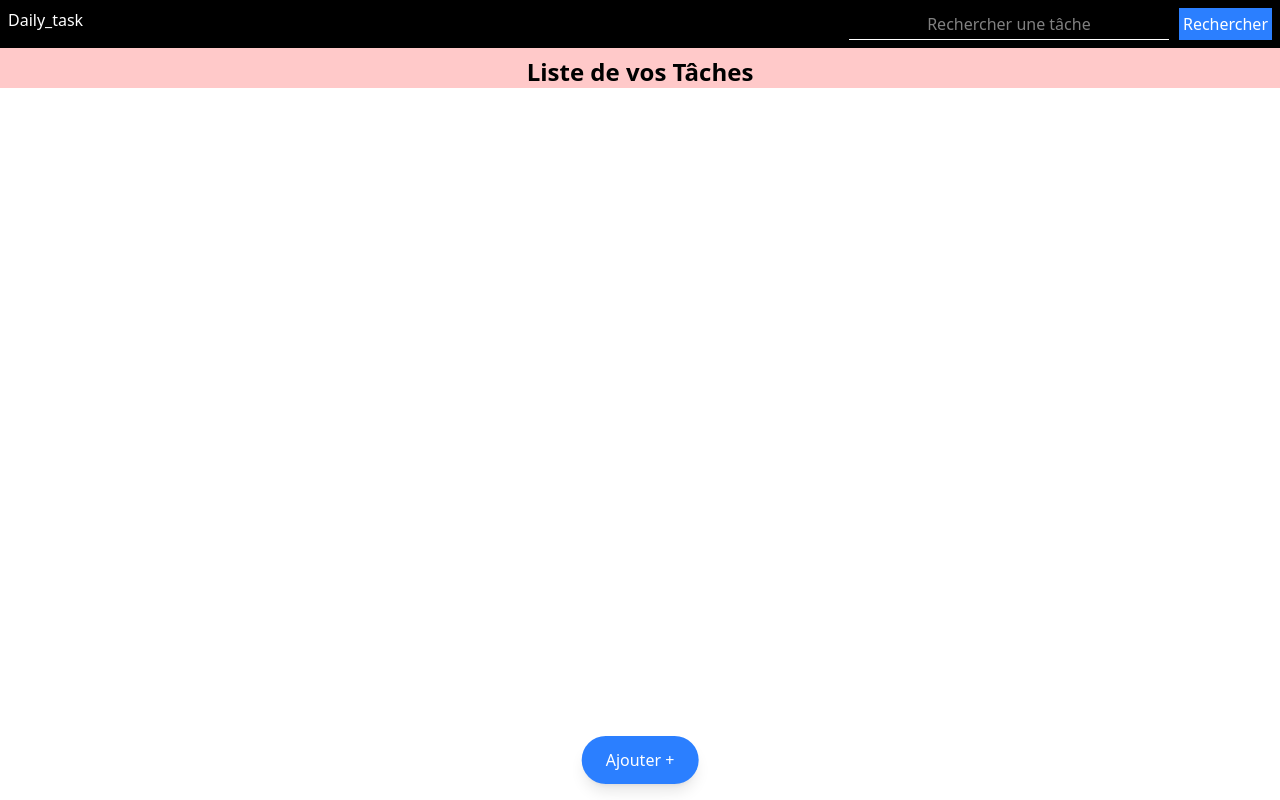
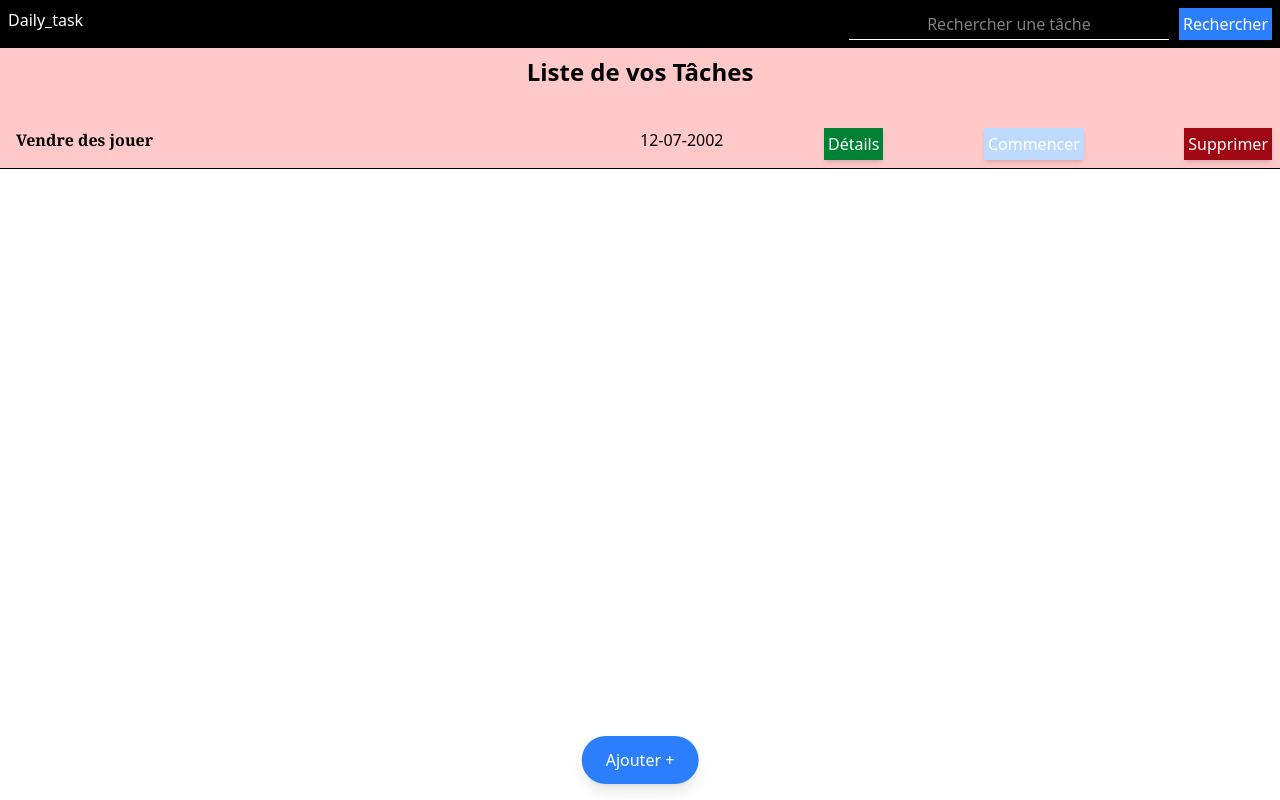
Before and after one commit to Labe224/Todo, a Vue app: page / in a window 1280 px wide. Built offline with nearby package versions, Linux system fonts and the light colour scheme.

Commit message:
version sans backend

```diff
--- a/src/App.vue
+++ b/src/App.vue
@@ -1,6 +1,6 @@
 <template>
     <Header :tache="taches" @reach="rechercher"></Header>
-    <Body :tache="tabfilter" @supp="supprimer" @ajout="envoie"></Body>
+    <Body :tache="tabfilter" @supp="deleteItems" @ajout="addItems"></Body>
   </template>
 
   <script setup>
@@ -8,11 +8,26 @@
   import Body from './components/body.vue'
   import { ref } from 'vue'
 
-  const taches = ref([])  // Liste des tâches initiale
+  const taches=ref([{
+   'id':0,
+  'nom':'Vendre des jouer',
+  'duree':12,
+  "debut":'12-07-2002',
+  'categorie':'Important',
+  'description':''
+}])   // Liste des tâches initiale
+
+  taches.value=JSON.parse(localStorage.getItem("taches")) || taches.value
+  const tache=JSON.parse(localStorage.getItem('taches')) || [...taches.value]
+  console.log(tache)
+
   const tabfilter = ref([])  // Liste des tâches filtrées
 
+  tabfilter.value=JSON.parse(localStorage.getItem("taches"))
+
+
   // Récupérer les données de l'API
-  async function recupere() {
+ /* async function recupere() {
       const reponse = await fetch('http://127.0.0.1:8000/')
       if (reponse.ok === true) {
           const data = await reponse.json()
@@ -23,10 +38,23 @@
       }
   }
 
-  recupere()
+  recupere()*/
+  tabfilter.value =  [... taches.value]
+  // fonction qui permet d'ajouter sans passer par l'API
+
+  function addItems(objet){
+    const id=taches.value.length
+    objet.id=id
+    taches.value.push(objet)
+    localStorage.setItem("taches",JSON.stringify(taches.value))
+    tabfilter.value = JSON.parse(localStorage.getItem("taches"))
+
+
+  }
+
 
   // Envoi de données à l'API
-  async function envoie(objet) {
+ /* async function envoie(objet) {
 
       console.log(objet)
 
@@ -51,9 +79,17 @@
       } catch (error) {
           console.error(error.message);
       }
+  }*/
+
+  // supprimer taches
+  function deleteItems(tache){
+    tabfilter.value.pop(tache)
+    taches.value.pop(tache)
+    localStorage.setItem("taches",JSON.stringify(taches.value))
+
   }
   // Supprimer une tâche
-  async function supprimer(tache) {
+  /*async function supprimer(tache) {
       console.log(tache.id)
       const url = 'http://127.0.0.1:8000/' + tache.id
       const d = await fetch(url, {
@@ -65,7 +101,7 @@
           throw new Error("Erreur de suppression");
       }
       recupere()
-  }
+  } */
 
   // Fonction de recherche
   function rechercher(params) {
@@ -77,5 +113,5 @@
   </script>
 
   <style scoped>
-  /* Ton style ici */
+
   </style>
--- a/src/components/Header.vue
+++ b/src/components/Header.vue
@@ -4,7 +4,7 @@
             Daily_task
         </div>
         <ul class="flex w-full gap-2.5 items-center max-phone:h-10 justify-end max-phone:justify-around max-phone:gap-0">
-            <li><input type="text" placeholder="Rechercher une tâche" class="w-80 h-8 text-white p-1 text-center border-b-1 boder-white max-phone:border-1 max-phone:rounded-full max-phone:border-black max-phone:text-black max-phone:" v-model="nom"></li>
+            <li><input type="text" placeholder="Rechercher une tâche" class="w-80 h-8 text-white p-1 text-center border-b-1 boder-white max-phone:border-1 max-phone:rounded-full max-phone:border-black max-phone:text-black max-phone:" v-model="nom" @input="$emit('reach',nom)"></li>
             <button class=" p-1 bg-blue-500 shadow-xm shadow-zinc-100 hover:scale-110 hover:cursor-pointer focus:ring-1 focus:ring-white max-phone:hidden" @click="$emit('reach',nom)">Rechercher</button>
            <div class="phone:hidden"> <i class="fas fa-search text-black bg-blue-600 p-2 " @click="$emit('reach',nom)"></i></div>
         </ul>
--- a/src/components/body.vue
+++ b/src/components/body.vue
@@ -3,18 +3,18 @@
   <h1 class="text-black text-center text-2xl pt-2 font-bold">Liste de vos Tâches</h1>
   <ul class="mt-10 w-full" v-for="tache in props.tache" >
     <li :key="tache.id" class="flex m-2 justify-between">
-     <div > <span class="pl-2 font-bold font-serif text-center w-1/2">{{ tache.nom}} </span>
+     <div > <span class="pl-2 font-bold font-serif text-center w-1/2">{{ tache.nom }} </span>
     </div>
       <div class="flex justify-between w-1/2 item-center max-tab:justify-around">
       <span class="">{{ tache.debut }}</span>
-      <button @click="details_fn(tache.nom)" class=" btn_details">Détails</button>
+      <button @click="details_fn(tache.nom,1)" class=" btn_details">Détails</button>
       <button class=" btn_commencer" @click="start(tache)">Commencer</button>
       <button class=" btn_supprimer  " @click="supprimerTache(tache)">
         Supprimer
       </button>
       <div class="pop_up absolute w-50 bg-white p-5 mb-10 hidden mt-7" :class="tache.nom">
         <ul class="w-full font-bold ">
-          <li class="items text-green-300" @click="details_fn(tache.nom)">Details</li>
+          <li class="items text-green-300" @click="details_fn(tache.nom,0)">Details</li>
           <li class="items text-blue-300" @click="start(tache)">commencer</li>
           <li class="items text-red-300" @click="supprimerTache(tache)">supprimer</li>
         </ul>
@@ -86,8 +86,9 @@ const heure=ref(0)
 const min =ref(0)
 
 const taches=ref({
+   'id':2,
   'nom':'',
-  'durre':0,
+  'duree':0,
   "debut":'',
   'categorie':'',
   'description':''
@@ -96,28 +97,17 @@ const taches=ref({
 
 function ajouter(){
 
-  taches.value.durre=heure.value+(min.value/60)
+  taches.value.duree=heure.value+(min.value/60)
 
   taches.value.deb=""+taches.value.deb
 
-  if (taches.value.nom && taches.value.durre && taches.value.debut && taches.value.categorie) {
+  if (taches.value.nom && taches.value.duree && taches.value.debut && taches.value.categorie) {
     const today=getTodayDate()
   if (today>taches.value.deb)
       alert("Il y'a un problème avec la date que vous avez définis")
 
   else{
-
    emit('ajout',taches.value)
-
-   taches.value.nom=''
-
-   heure.value=0; min.value=0;
-
-   taches.value.debut=0;
-
-   taches.value.categorie=''
-
-   taches.value.description=''
 
   liste_tache.value=''// on réaffiche la liste de nos taches
 
@@ -136,10 +126,11 @@ function afficher_form() {
 
 // Fonction qui permet d'afficher et de masquer les détails
 
-function details_fn(params) {
+function details_fn(params,params2) {
 
  let div=document.getElementsByClassName(params)
  div[1].classList.toggle('det')
+ if (params2==0)
  affiche_pup(params)
 
 
@@ -152,6 +143,8 @@ function getTodayDate() {
   return `${year}-${month}-${day}`;
 }
 const tache=ref('{}')
+
+// fonction qui permet de commencer une tâche
 function start(params) {
   const today=getTodayDate();
   console.log(today)
```
